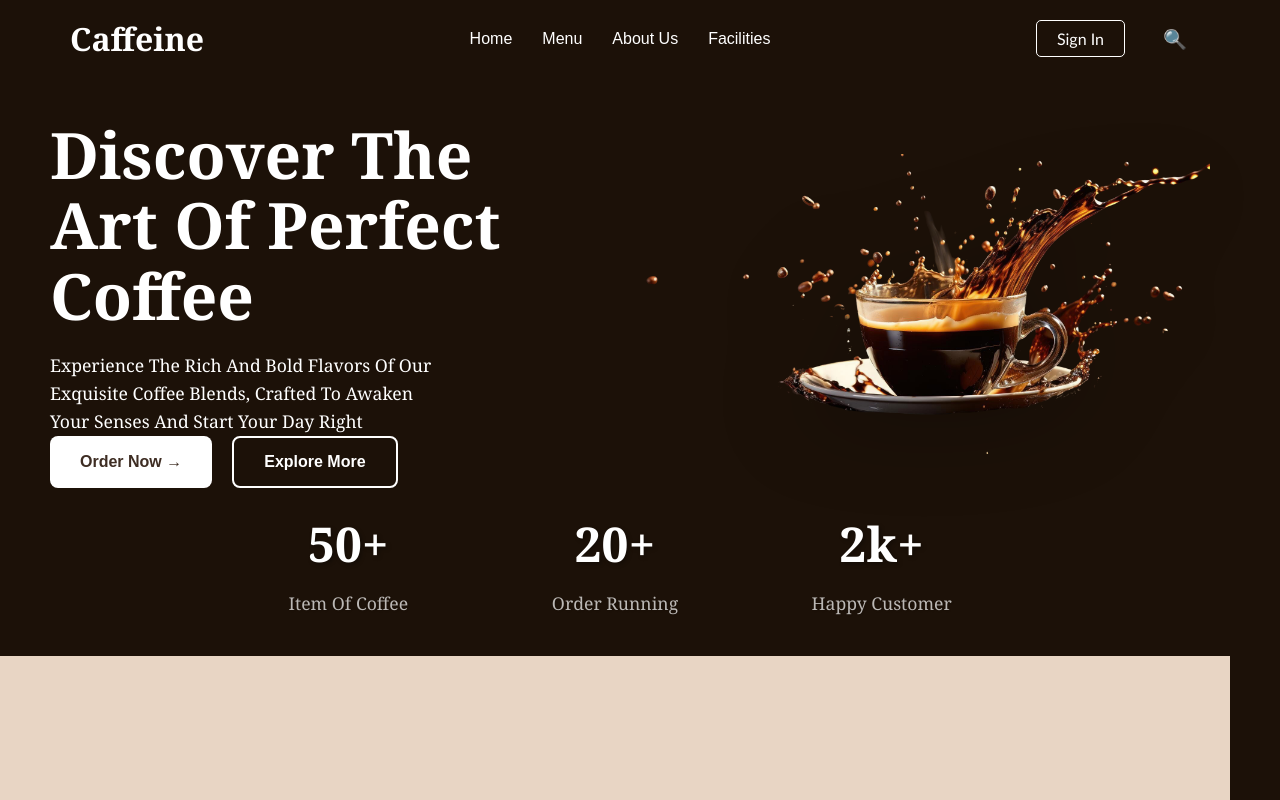
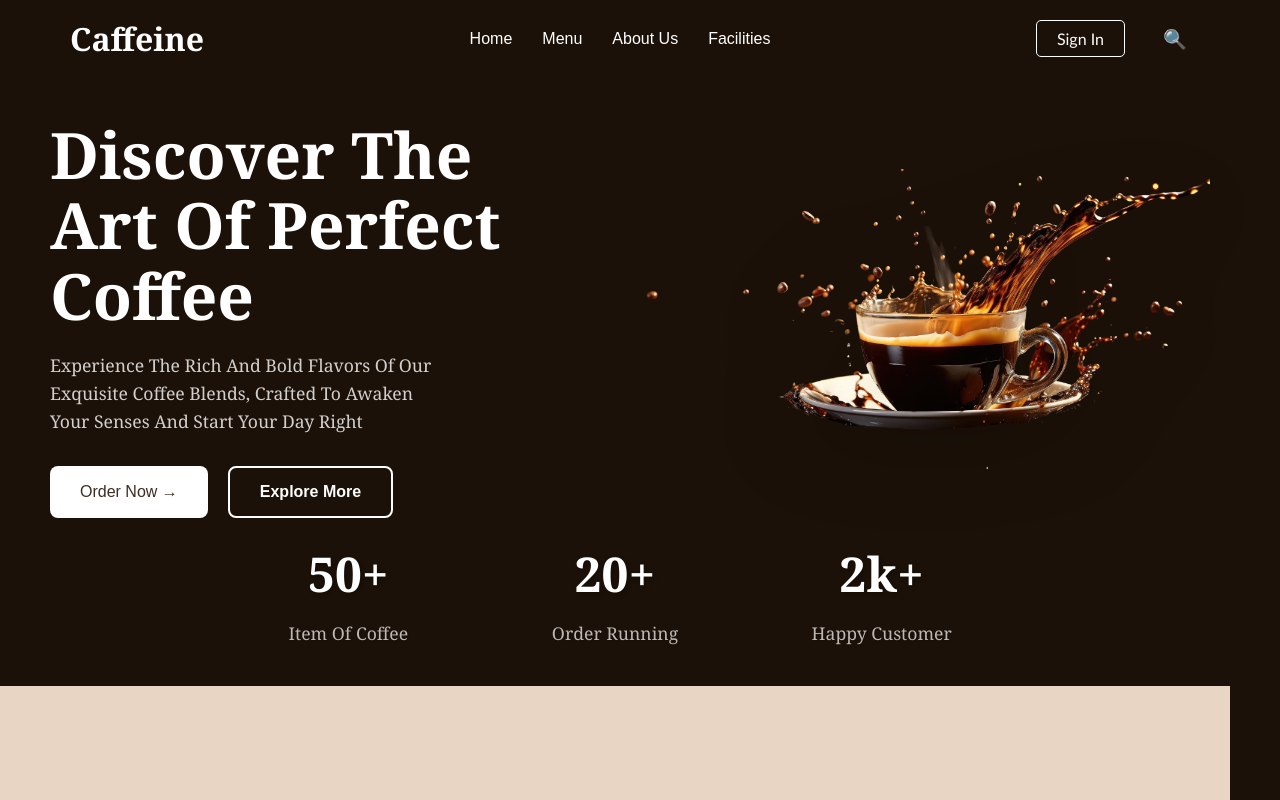
Before and after one commit to Dumindu-Pabasara/React_CoffeWebSite, a React (Vite) app in the folder CoffeeWebSite/: page / in a window 1280 px wide. Shown: the top 800 px of the page. Built offline with nearby package versions, Linux system fonts and the light colour scheme.

Commit message:
Update Hero.css

```diff
--- a/CoffeeWebSite/src/Components/Hero/Hero.css
+++ b/CoffeeWebSite/src/Components/Hero/Hero.css
@@ -26,7 +26,8 @@
   font-size: 1.1rem;
   line-height: 1.6;
   color: white;
-
+  margin-bottom: 30px;
+  opacity: 0.8;
 }
 
 .hero-buttons {
@@ -40,10 +41,7 @@
   border: none;
   padding: 15px 30px;
   /* border-radius: 8px; */
-  font-size: 1rem;
-  font-weight: 600;
-  cursor: pointer;
-  transition: all 0.3s ease;
+
   display: flex;
   align-items: center;
   gap: 8px;
```
